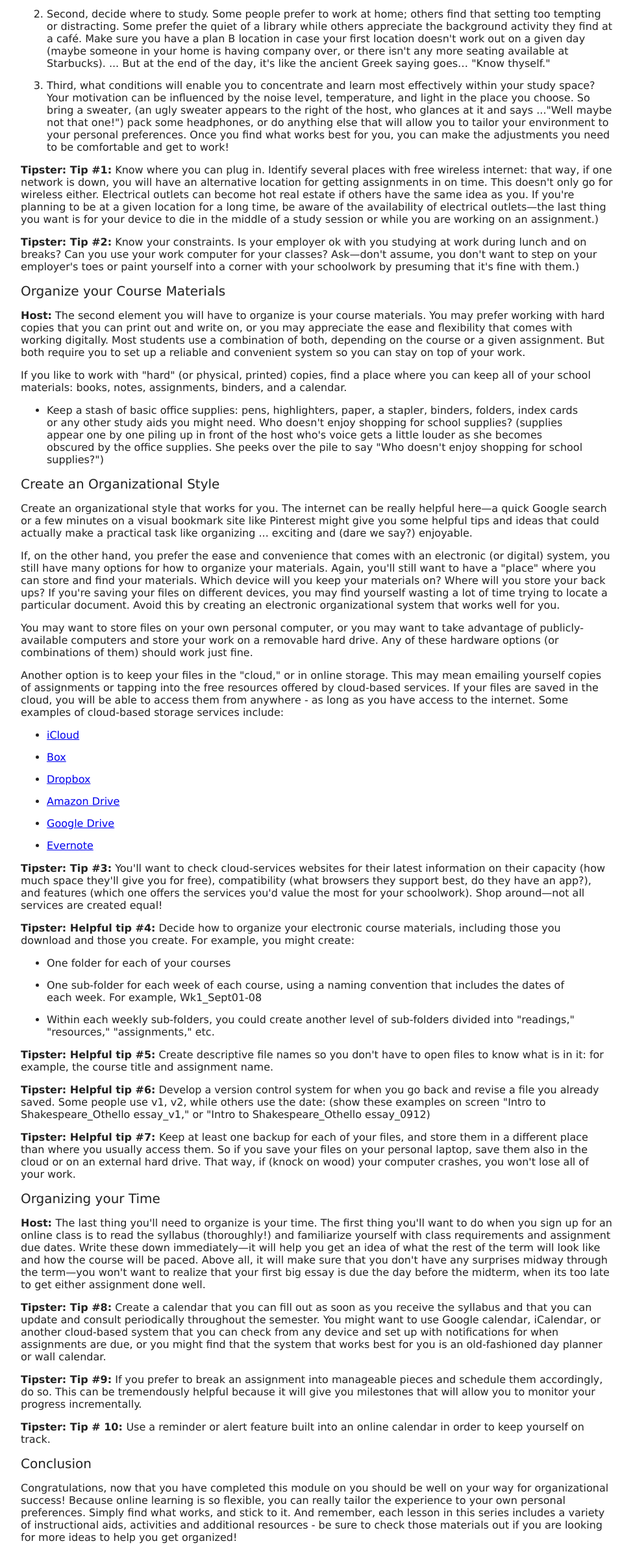
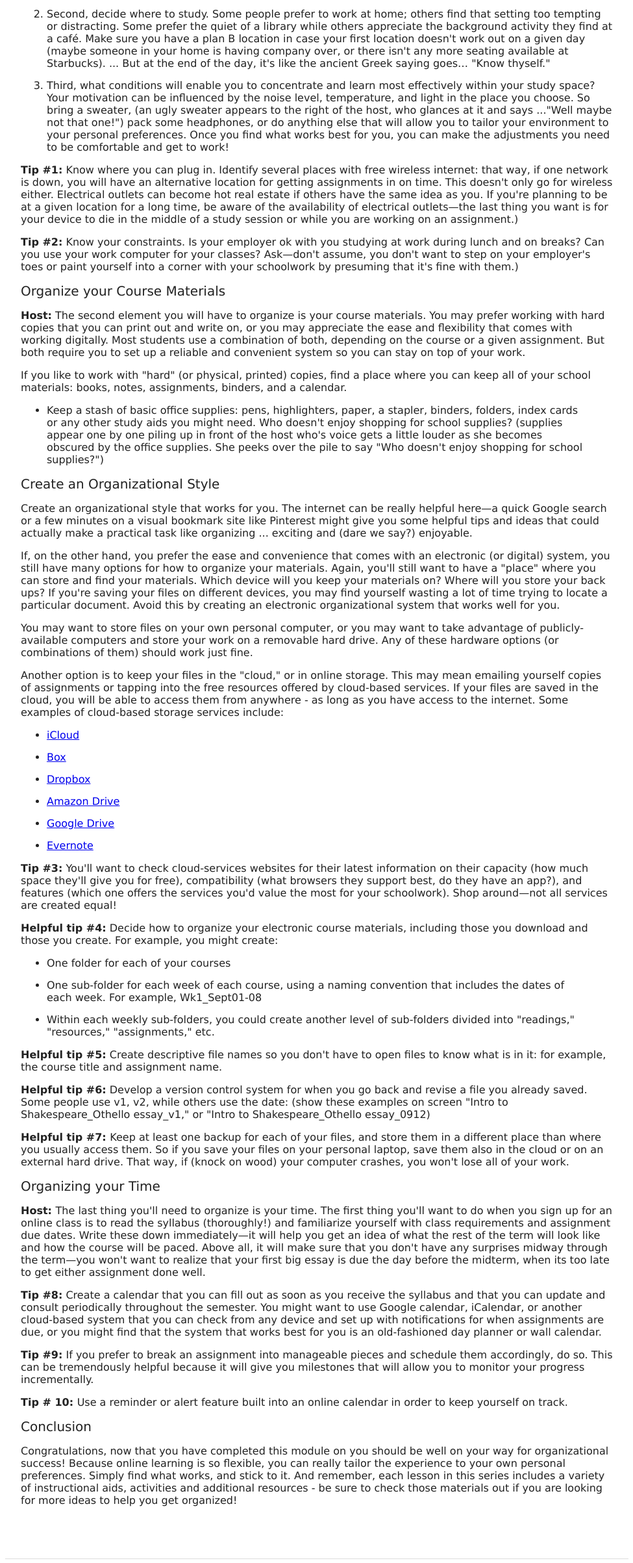
Before and after one commit to CCC-OEI/Online-Readiness, a plain HTML site: page modules/organizing/text/index.html in a window 1280 px wide. Shown: the part 985-3391 px from the top of the page at 65% size, without its empty margins (152-1127 px from the left). Drawn offline with Linux system fonts and the light colour scheme.

Commit message:
Misc updates

```diff
--- a/modules/organizing/text/index.html
+++ b/modules/organizing/text/index.html
@@ -83,8 +83,8 @@
 <ol><li>First, identify what time of day you are most productive. Are you most alert and fresh in the morning? Do you prefer to work at night, when you've gotten other things you need to accomplish during the day already done? Or is there some other time of day that works best for your studies? It can really help to set up some kind of schedule, so you know when you will be sitting down to accomplish the requirements for your course.</li>
 <li>Second, decide where to study. Some people prefer to work at home; others find that setting too tempting or distracting. Some prefer the quiet of a library while others appreciate the background activity they find at a café. Make sure you have a plan B location in case your first location doesn't work out on a given day (maybe someone in your home is having company over, or there isn't any more seating available at Starbucks). ... But at the end of the day, it's like the ancient Greek saying goes… "Know thyself."</li>
 <li>Third, what conditions will enable you to concentrate and learn most effectively within your study space? Your motivation can be influenced by the noise level, temperature, and light in the place you choose. So bring a sweater, (an ugly sweater appears to the right of the host, who glances at it and says ..."Well maybe not that one!") pack some headphones, or do anything else that will allow you to tailor your environment to your personal preferences. Once you find what works best for you, you can make the adjustments you need to be comfortable and get to work!</li></ol>
-<p><strong>Tipster: Tip #1:</strong> Know where you can plug in. Identify several places with free wireless internet: that way, if one network is down, you will have an alternative location for getting assignments in on time. This doesn't only go for wireless either. Electrical outlets can become hot real estate if others have the same idea as you. If you're planning to be at a given location for a long time, be aware of the availability of electrical outlets—the last thing you want is for your device to die in the middle of a study session or while you are working on an assignment.)</p>
-<p><strong>Tipster: Tip #2:</strong> Know your constraints. Is your employer ok with you studying at work during lunch and on breaks? Can you use your work computer for your classes? Ask—don't assume, you don't want to step on your employer's toes or paint yourself into a corner with your schoolwork by presuming that it's fine with them.)
+<p><strong>Tip #1:</strong> Know where you can plug in. Identify several places with free wireless internet: that way, if one network is down, you will have an alternative location for getting assignments in on time. This doesn't only go for wireless either. Electrical outlets can become hot real estate if others have the same idea as you. If you're planning to be at a given location for a long time, be aware of the availability of electrical outlets—the last thing you want is for your device to die in the middle of a study session or while you are working on an assignment.)</p>
+<p><strong>Tip #2:</strong> Know your constraints. Is your employer ok with you studying at work during lunch and on breaks? Can you use your work computer for your classes? Ask—don't assume, you don't want to step on your employer's toes or paint yourself into a corner with your schoolwork by presuming that it's fine with them.)
 </p>
 
 
@@ -107,21 +107,21 @@
   <li><a href="https://evernote.com/">Evernote</a></li>
 </ul>
 
-<p><strong>Tipster: Tip #3:</strong> You'll want to check cloud-services websites for their latest information on their capacity (how much space they'll give you for free), compatibility (what browsers they support best, do they have an app?), and features (which one offers the services you'd value the most for your schoolwork). Shop around—not all services are created equal!</p>
-<p><strong>Tipster: Helpful tip #4:</strong> Decide how to organize your electronic course materials, including those you download and those you create. For example, you might create:
+<p><strong>Tip #3:</strong> You'll want to check cloud-services websites for their latest information on their capacity (how much space they'll give you for free), compatibility (what browsers they support best, do they have an app?), and features (which one offers the services you'd value the most for your schoolwork). Shop around—not all services are created equal!</p>
+<p><strong>Helpful tip #4:</strong> Decide how to organize your electronic course materials, including those you download and those you create. For example, you might create:
 <ul><li>One folder for each of your courses</li>
 <li>One sub-folder for each week of each course, using a naming convention that includes the dates of each week. For example, Wk1_Sept01-08</li>
 <li>Within each weekly sub-folders, you could create another level of sub-folders divided into "readings," "resources," "assignments," etc.</li></ul>
-<p><strong>Tipster: Helpful tip #5:</strong> Create descriptive file names so you don't have to open files to know what is in it: for example, the course title and assignment name.</p>
-<p><strong>Tipster: Helpful tip #6:</strong> Develop a version control system for when you go back and revise a file you already saved. Some people use v1, v2, while others use the date: (show these examples on screen "Intro to Shakespeare_Othello essay_v1," or "Intro to Shakespeare_Othello essay_0912)</p>
-<p><strong>Tipster: Helpful tip #7: </strong>Keep at least one backup for each of your files, and store them in a different place than where you usually access them. So if you save your files on your personal laptop, save them also in the cloud or on an external hard drive. That way, if (knock on wood) your computer crashes, you won't lose all of your work.
+<p><strong>Helpful tip #5:</strong> Create descriptive file names so you don't have to open files to know what is in it: for example, the course title and assignment name.</p>
+<p><strong>Helpful tip #6:</strong> Develop a version control system for when you go back and revise a file you already saved. Some people use v1, v2, while others use the date: (show these examples on screen "Intro to Shakespeare_Othello essay_v1," or "Intro to Shakespeare_Othello essay_0912)</p>
+<p><strong>Helpful tip #7: </strong>Keep at least one backup for each of your files, and store them in a different place than where you usually access them. So if you save your files on your personal laptop, save them also in the cloud or on an external hard drive. That way, if (knock on wood) your computer crashes, you won't lose all of your work.
 </p>
 
           <h2 id="slide06">Organizing your Time</h2>
             <p><strong>Host: </strong>The last thing you'll need to organize is your time. The first thing you'll want to do when you sign up for an online class is to read the syllabus (thoroughly!) and familiarize yourself with class requirements and assignment due dates. Write these down immediately—it will help you get an idea of what the rest of the term will look like and how the course will be paced. Above all, it will make sure that you don't have any surprises midway through the term—you won't want to realize that your first big essay is due the day before the midterm, when its too late to get either assignment done well. </p>
-<p><strong>Tipster: Tip #8:</strong> Create a calendar that you can fill out as soon as you receive the syllabus and that you can update and consult periodically throughout the semester. You might want to use Google calendar, iCalendar, or another cloud-based system that you can check from any device and set up with notifications for when assignments are due, or you might find that the system that works best for you is an old-fashioned day planner or wall calendar. </p>
-<p><strong>Tipster: Tip #9:</strong> If you prefer to break an assignment into manageable pieces and schedule them accordingly, do so. This can be tremendously helpful because it will give you milestones that will allow you to monitor your progress incrementally.</p>
-<p><strong>Tipster: Tip # 10: </strong>Use a reminder or alert feature built into an online calendar in order to keep yourself on track.
+<p><strong>Tip #8:</strong> Create a calendar that you can fill out as soon as you receive the syllabus and that you can update and consult periodically throughout the semester. You might want to use Google calendar, iCalendar, or another cloud-based system that you can check from any device and set up with notifications for when assignments are due, or you might find that the system that works best for you is an old-fashioned day planner or wall calendar. </p>
+<p><strong>Tip #9:</strong> If you prefer to break an assignment into manageable pieces and schedule them accordingly, do so. This can be tremendously helpful because it will give you milestones that will allow you to monitor your progress incrementally.</p>
+<p><strong>Tip # 10: </strong>Use a reminder or alert feature built into an online calendar in order to keep yourself on track.
 </p>
 
           <h2 id="slide12">Conclusion</h2>
```
Also changed, not shown: modules/career/text/index.html (+1 -1 lines), modules/educational/text/index.html (+1 -1 lines), modules/intro/text/index.html (+10 -8 lines), modules/study-time/scripts/study-time.js (+3 -15 lines), modules/study-time/story/index.html (+4 -3 lines), 7 other files.
